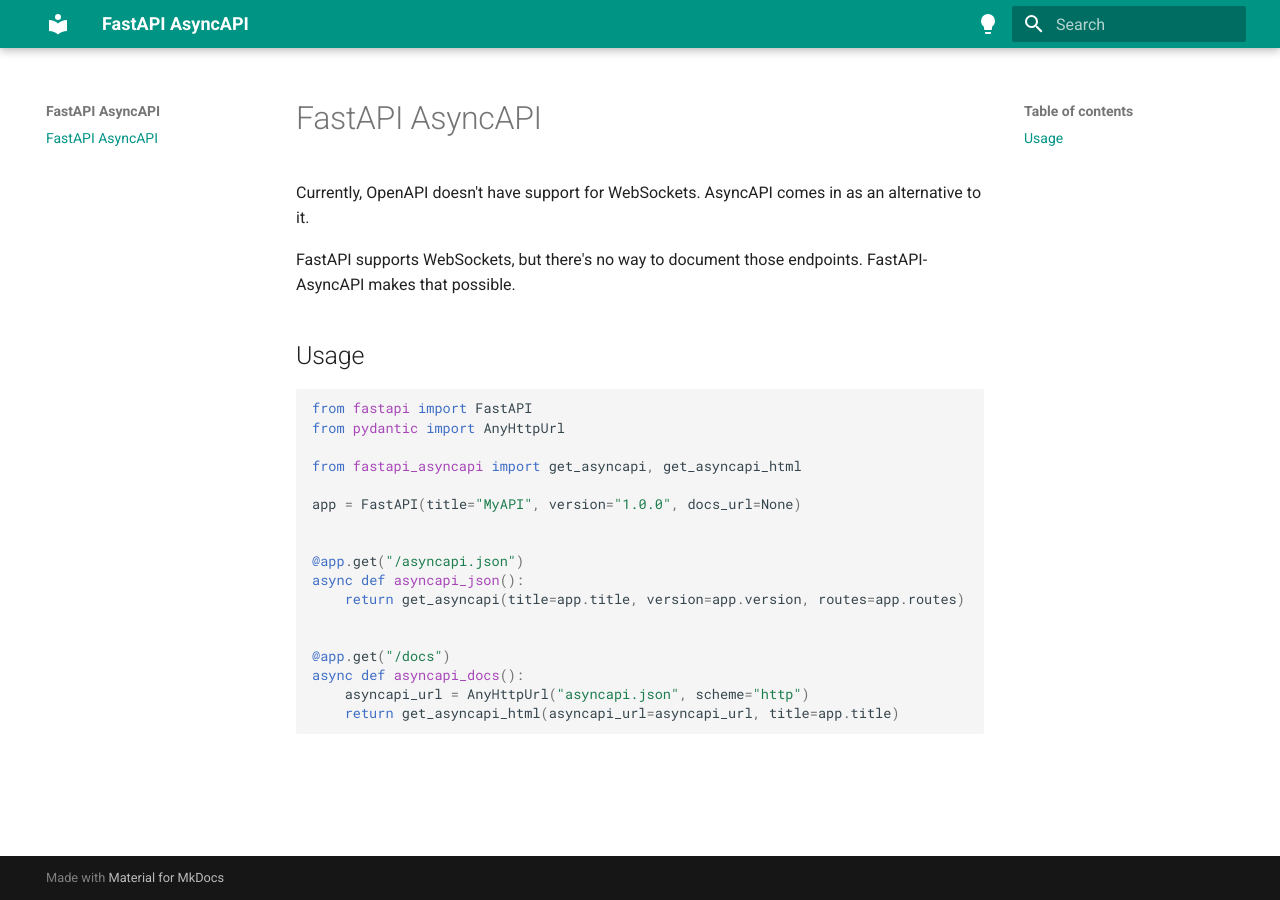
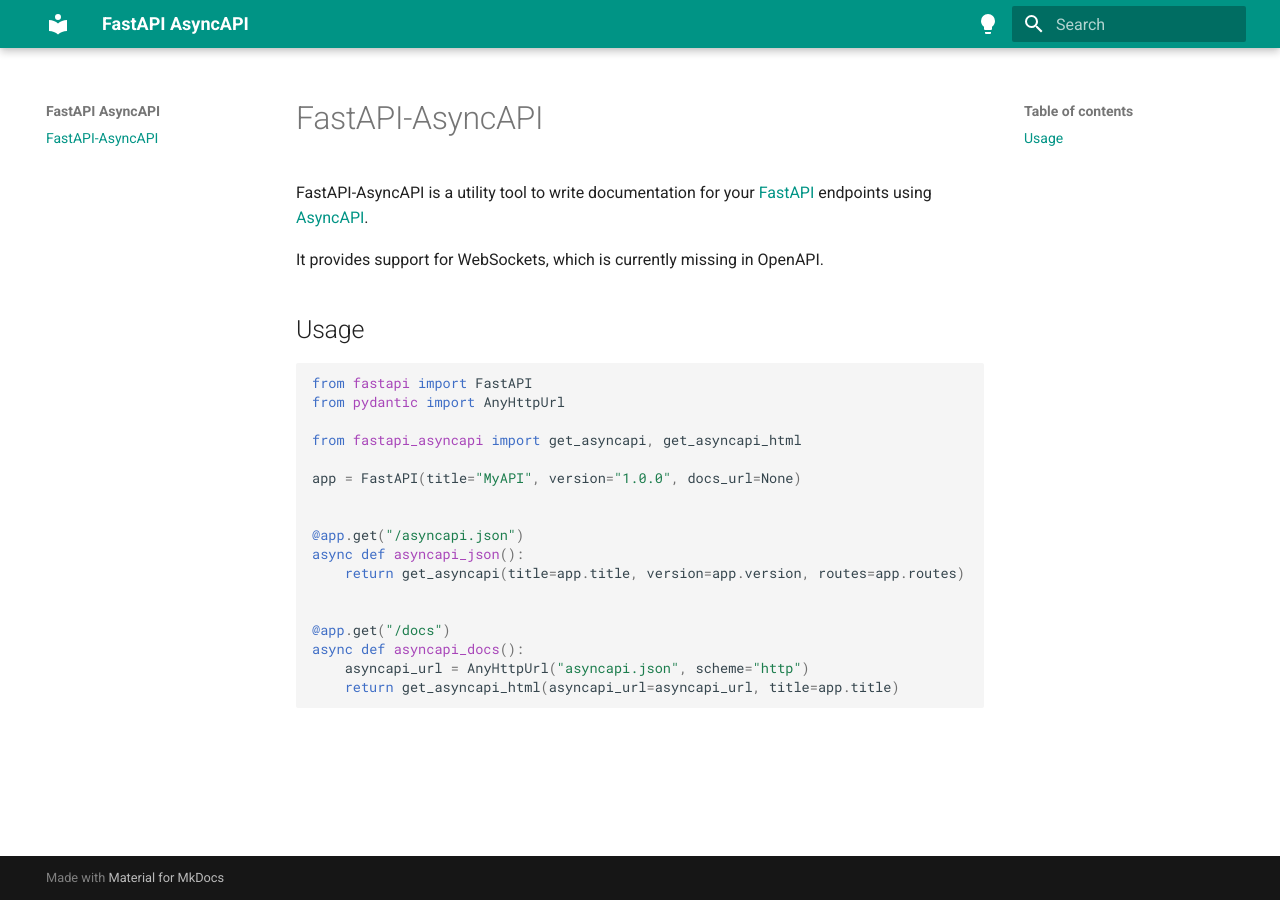
Before and after one commit to Kludex/fastapi-asyncapi, an MkDocs documentation site: the page built from docs/index.md, in a window 1280 px wide. Built offline with MkDocs 1.6.1 and Material for MkDocs 9.7.7, drawn with Linux system fonts in a browser that asks for light colours.

Commit message:
📝 Add notes about the project on the documentation (#20)

```diff
--- a/docs/index.md
+++ b/docs/index.md
@@ -1,8 +1,8 @@
-# FastAPI AsyncAPI
+# FastAPI-AsyncAPI
 
-Currently, OpenAPI doesn't have support for WebSockets. AsyncAPI comes in as an alternative to it.
+FastAPI-AsyncAPI is a utility tool to write documentation for your [FastAPI](https://fastapi.tiangolo.com/) endpoints using [AsyncAPI](https://www.asyncapi.com/).
 
-FastAPI supports WebSockets, but there's no way to document those endpoints. FastAPI-AsyncAPI makes that possible.
+It provides support for WebSockets, which is currently missing in OpenAPI.
 
 ## Usage
 
```
Also changed, not shown: README.md (+29 -1 lines).
